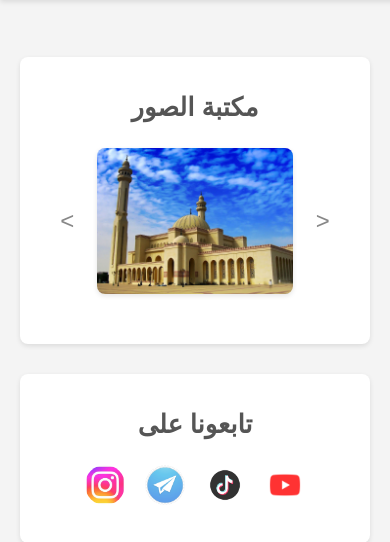
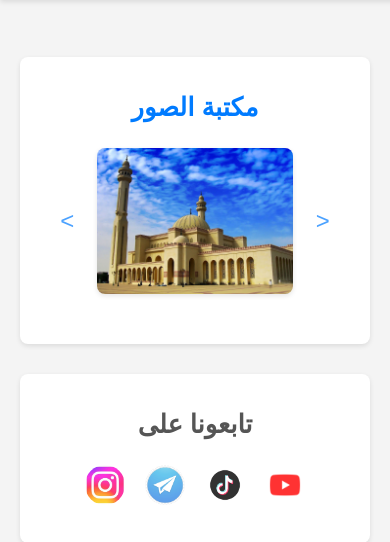
Before and after one commit to itsengmarwan/Nora-Mosque, a PHP site: page / in a window 390 px wide. Shown: the part 63-605 px from the top of the page. Run offline with PHP 8.4, Linux system fonts and the light colour scheme.

Commit message:
Update style.css

```diff
--- a/style.css
+++ b/style.css
@@ -137,7 +137,7 @@ main {
 }
 
 #photo-album h2 {
-    color: #555;
+    color: #007bff; /* إضافة اللون الأزرق لعنوان مكتبة الصور */
     margin-top: 0;
     margin-bottom: 20px;
     font-size: 1.6em;
@@ -164,7 +164,7 @@ main {
     background: none;
     border: none;
     font-size: 1.5em; /* تصغير حجم الأزرار */
-    color: #555;
+    color: #007bff; /* إضافة اللون الأزرق لأزرار التنقل */
     cursor: pointer;
     padding: 8px; /* تقليل المساحة الداخلية للأزرار */
     z-index: 10;
@@ -521,6 +521,4 @@ main {
     #prev-btn, #next-btn {
         position: static; /* عشان يتبع تخطيط الفليكس */
         transform: translateY(0); /* إلغاء التحويل الرأسي */
-        margin: 0 5px; /* تقليل الهوامش الجانبية للأزرار */
-        display: block; /* عرض كعنصر بلوك */
-        text
+        margin: 0 5px;
```
